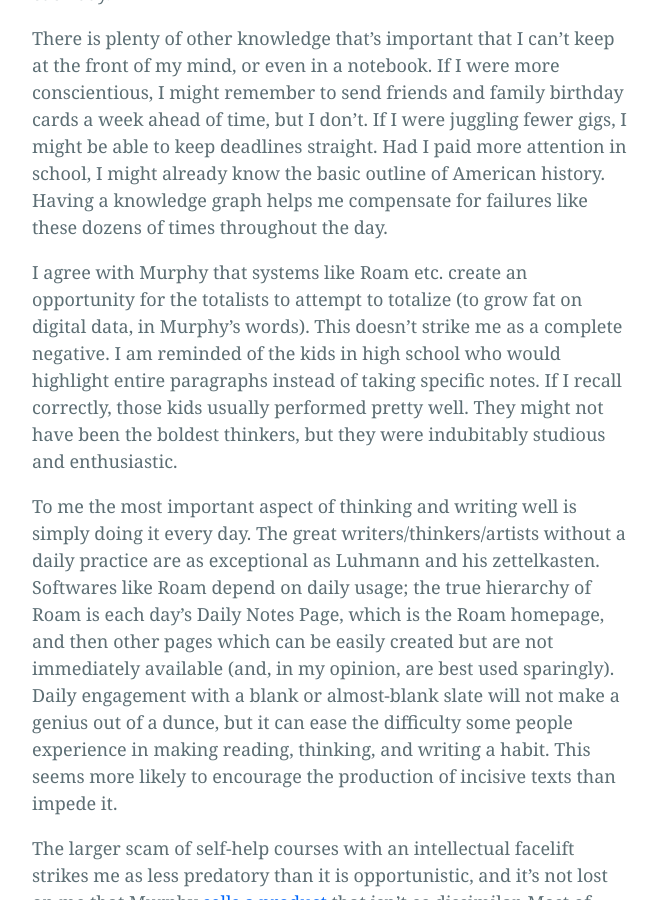
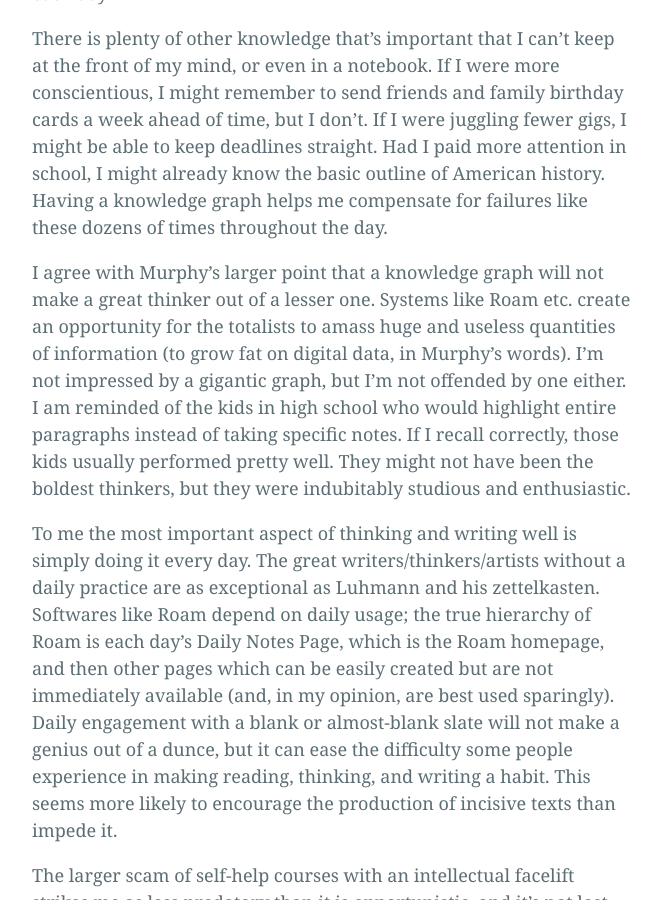
Before and after one commit to bliss-st/ss-website, a Jekyll site: the page built from _posts/2022-4-27-in-defense.md, in a window 1280 px wide and 900 px high, scrolled down 1437 px. Shown: the whole window, without its empty margins (308-969 px from the left). Built offline with Jekyll 4.4.1, drawn with Linux system fonts in a browser that asks for light colours.

Commit message:
Update 2022-4-27-in-defense.md

```diff
--- a/_posts/2022-4-27-in-defense.md
+++ b/_posts/2022-4-27-in-defense.md
@@ -13,7 +13,7 @@
 
 There is plenty of other knowledge that's important that I can't keep at the front of my mind, or even in a notebook. If I were more conscientious, I might remember to send friends and family birthday cards a week ahead of time, but I don't. If I were juggling fewer gigs, I might be able to keep deadlines straight. Had I paid more attention in school, I might already know the basic outline of American history. Having a knowledge graph helps me compensate for failures like these dozens of times throughout the day.
 
-I agree with Murphy that systems like Roam etc. create an opportunity for the totalists to attempt to totalize (to grow fat on digital data, in Murphy's words). This doesn't strike me as a complete negative. I am reminded of the kids in high school who would highlight entire paragraphs instead of taking specific notes. If I recall correctly, those kids usually performed pretty well. They might not have been the boldest thinkers, but they were indubitably studious and enthusiastic.
+I agree with Murphy’s larger point that a knowledge graph will not make a great thinker out of a lesser one. Systems like Roam etc. create an opportunity for the totalists to amass huge and useless quantities of information (to grow fat on digital data, in Murphy's words). I'm not impressed by a gigantic graph, but I'm not offended by one either. I am reminded of the kids in high school who would highlight entire paragraphs instead of taking specific notes. If I recall correctly, those kids usually performed pretty well. They might not have been the boldest thinkers, but they were indubitably studious and enthusiastic.
 
 To me the most important aspect of thinking and writing well is simply doing it every day. The great writers/thinkers/artists without a daily practice are as exceptional as Luhmann and his zettelkasten. Softwares like Roam depend on daily usage; the true hierarchy of Roam is each day's Daily Notes Page, which is the Roam homepage, and then other pages which can be easily created but are not immediately available (and, in my opinion, are best used sparingly). Daily engagement with a blank or almost-blank slate will not make a genius out of a dunce, but it can ease the difficulty some people experience in making reading, thinking, and writing a habit. This seems more likely to encourage the production of incisive texts than impede it.
 
```
